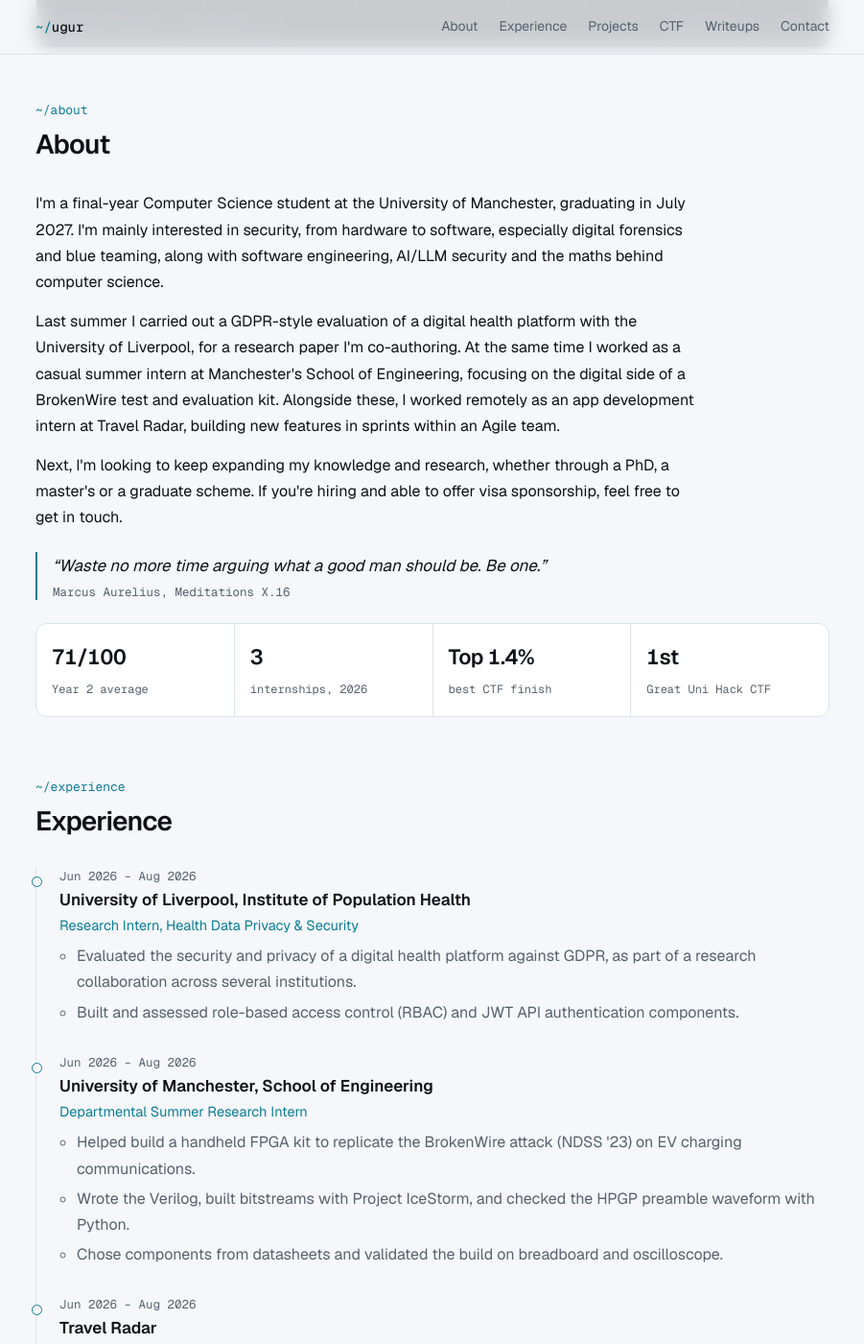
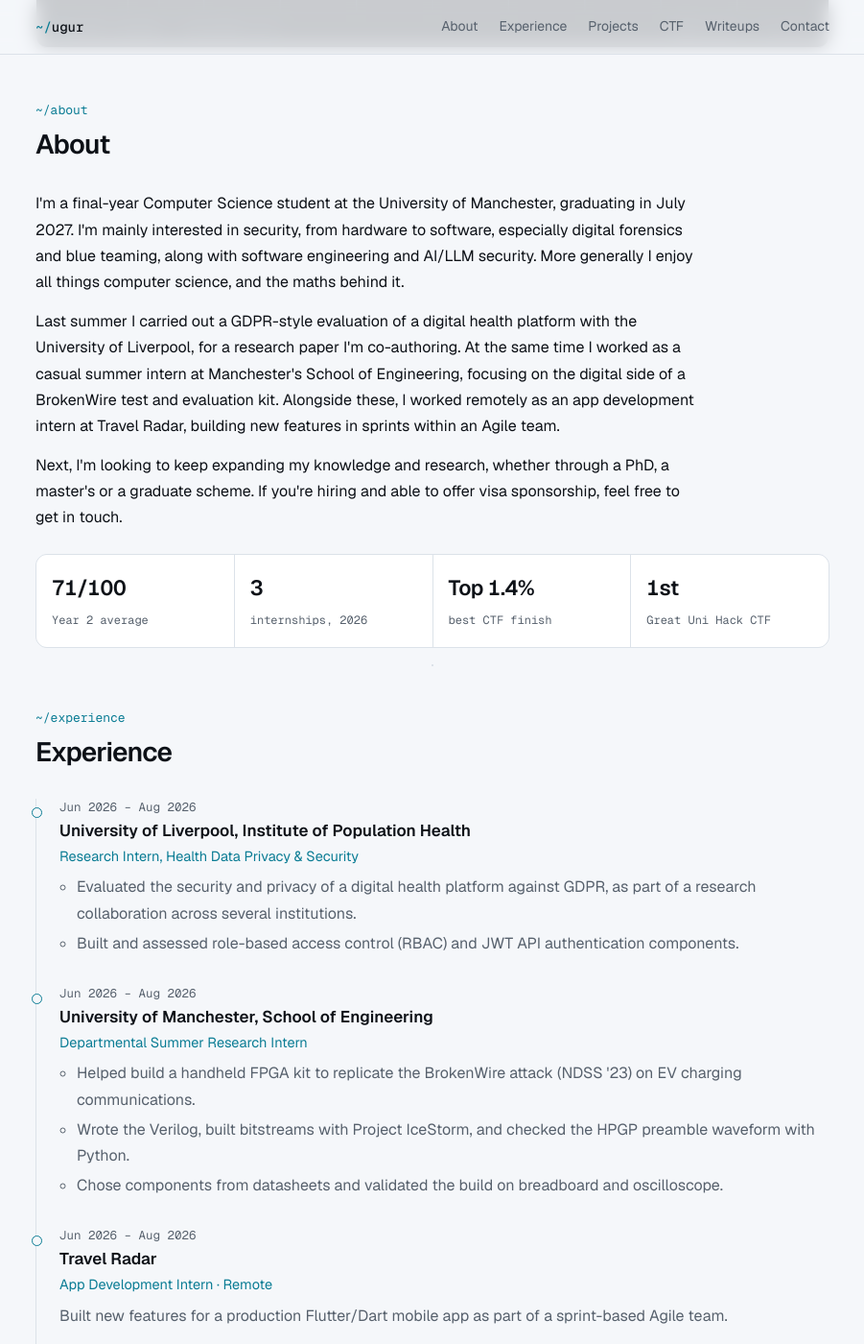
Before and after one commit to ugurturgut1/ugurturgut1.github.io, a Jekyll site: the page built from index.html, in a window 1280 px wide and 1400 px high, scrolled down 657 px. Shown: the whole window at 96% size, without its empty margins (189-1090 px from the left). Built offline with Jekyll 4.4.1, drawn with Linux system fonts in a browser that asks for light colours; some of the changed text lies outside the part shown.

Commit message:
Move Aurelius quote to footer, restore 'all things computer science' line

```diff
--- a/index.html
+++ b/index.html
@@ -51,14 +51,13 @@
   <h2>About</h2>
   <p>I'm a final-year Computer Science student at the University of Manchester, graduating in July 2027. I'm mainly
   interested in security, from hardware to software, especially digital forensics and blue teaming, along with software
-  engineering, AI/LLM security and the maths behind computer science.</p>
+  engineering and AI/LLM security. More generally I enjoy all things computer science, and the maths behind it.</p>
   <p>Last summer I carried out a GDPR-style evaluation of a digital health platform with the University of Liverpool, for
   a research paper I'm co-authoring. At the same time I worked as a casual summer intern at Manchester's School of
   Engineering, focusing on the digital side of a BrokenWire test and evaluation kit. Alongside these, I worked remotely as
   an app development intern at Travel Radar, building new features in sprints within an Agile team.</p>
   <p>Next, I'm looking to keep expanding my knowledge and research, whether through a PhD, a master's or a graduate scheme.
   If you're hiring and able to offer visa sponsorship, feel free to get in touch.</p>
-  <blockquote class="quote">“Waste no more time arguing what a good man should be. Be one.”<cite>Marcus Aurelius, Meditations X.16</cite></blockquote>
   <div class="facts">
     <div><b>71/100</b><span>Year 2 average</span></div>
     <div><b>3</b><span>internships, 2026</span></div>
@@ -213,7 +212,10 @@
 </section>
 </main>
 
-<footer><div class="wrap">© 2026 Ugur Turgut · Manchester, UK</div></footer>
+<footer><div class="wrap">
+  <blockquote class="quote">“Waste no more time arguing what a good man should be. Be one.”<cite>Marcus Aurelius, Meditations X.16</cite></blockquote>
+  <p class="copy">© 2026 Ugur Turgut · Manchester, UK</p>
+</div></footer>
 
 <script>
 (function () {
--- a/style.css
+++ b/style.css
@@ -77,7 +77,8 @@
 h2 { font-size: 28px; letter-spacing: -.025em; font-weight: 600; margin: 4px 0 24px; }
 p { margin: 0 0 14px; max-width: 66ch; }
 .muted { color: var(--muted); }
-.quote { margin: 22px 0 0; padding-left: 16px; border-left: 2px solid var(--accent); font-size: 17px; font-style: italic; max-width: 60ch; }
+.quote { margin: 0 0 24px; padding-left: 16px; border-left: 2px solid var(--accent); font: italic 16px/1.6 var(--sans); color: var(--fg); max-width: 60ch; }
+footer .copy { margin: 0; }
 .quote cite { display: block; margin-top: 4px; font: normal 12.5px var(--mono); color: var(--muted); }
 
 .facts { display: grid; grid-template-columns: repeat(4, minmax(0, 1fr)); gap: 1px; background: var(--line); border: 1px solid var(--line); border-radius: 12px; overflow: hidden; margin-top: 24px; }
```
